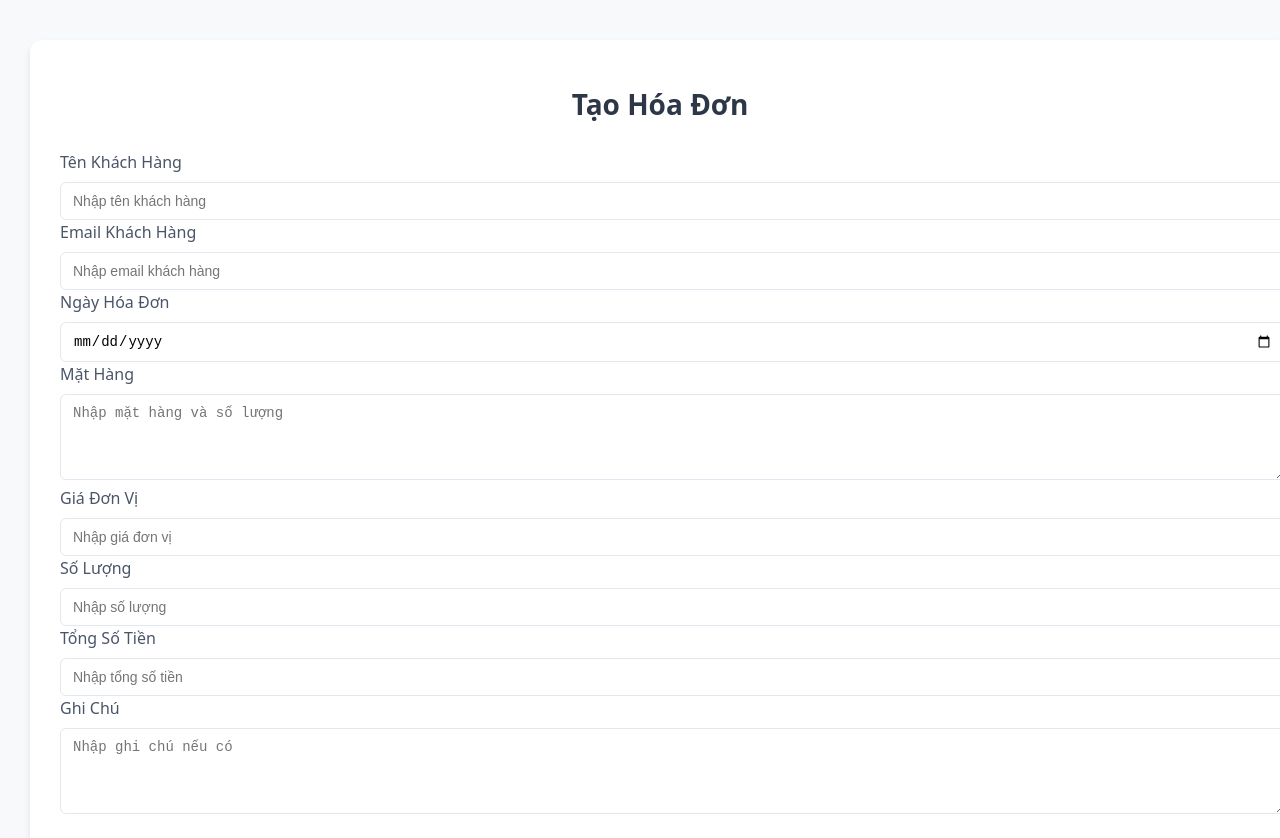
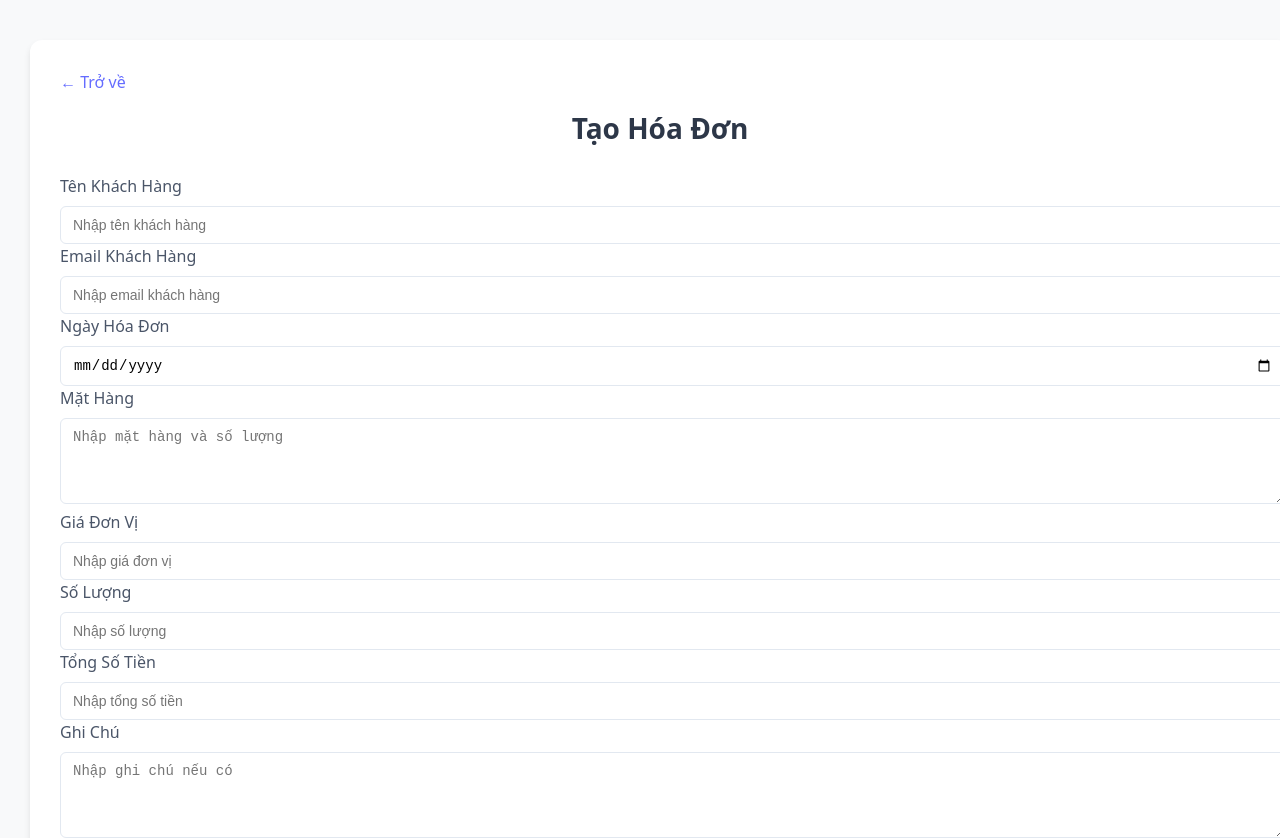
Before and after one commit to MinhChien3980/invoice-management, a React (Vite) app: page /create in a window 1280 px wide. Shown: the top 838 px of the page. Built offline with nearby package versions, Linux system fonts and the light colour scheme.

Commit message:
back button

```diff
--- a/src/pages/invo/createInvoice.jsx
+++ b/src/pages/invo/createInvoice.jsx
@@ -1,11 +1,17 @@
 import React from "react";
-import './createInvoice.css'
+import './createInvoice.css';
+import { Link } from "react-router-dom";
 
 const InvoiceForm = () => {
     return (
         <div className="container">
             <div className="form-wrapper">
-                <h1 className="title">Tạo Hóa Đơn</h1>
+                <div className="form-header">
+                    <Link to="/" className="back-button">
+                        ← Trở về
+                    </Link>
+                    <h1 className="title">Tạo Hóa Đơn</h1>
+                </div>
                 <form className="form">
                     <div className="form-group">
                         <label>Tên Khách Hàng</label>
@@ -19,7 +25,7 @@ const InvoiceForm = () => {
 
                     <div className="form-group">
                         <label>Ngày Hóa Đơn</label>
-                        <input type="date" color="black"/>
+                        <input type="date" style={{color: "black"}}/>
                     </div>
 
                     <div className="form-group">
```
